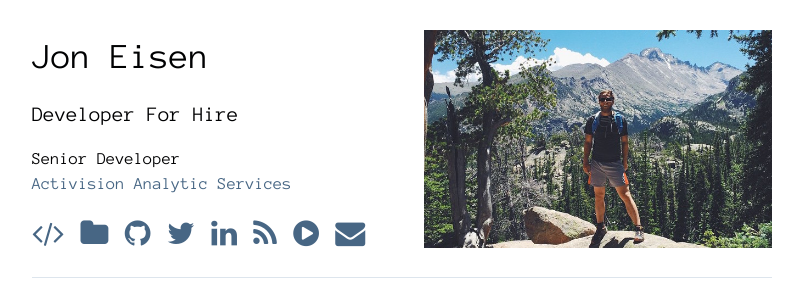
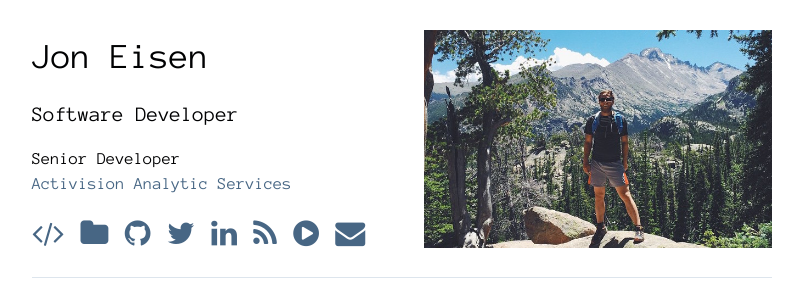
Before and after one commit to yanatan16/joneisen.works, a Jekyll site: the page built from index.html, in a window 1280 px wide. Shown: the top 297 px of the page, without its empty margins (238-1041 px from the left). Built offline with Jekyll 4.4.1, drawn with Linux system fonts in a browser that asks for light colours; nearby versions of some CDN libraries.

```diff
--- a/_includes/personal-title.html
+++ b/_includes/personal-title.html
@@ -1,7 +1,7 @@
 <div class="row row--title">
     <div class="title-box col col--2">
         <h1 class="title">Jon Eisen</h1>
-        <h3 class="tagline">Developer For Hire</h3>
+        <h3 class="tagline">Software Developer</h3>
         <p class="availability">
             Senior Developer
             <br>
```
